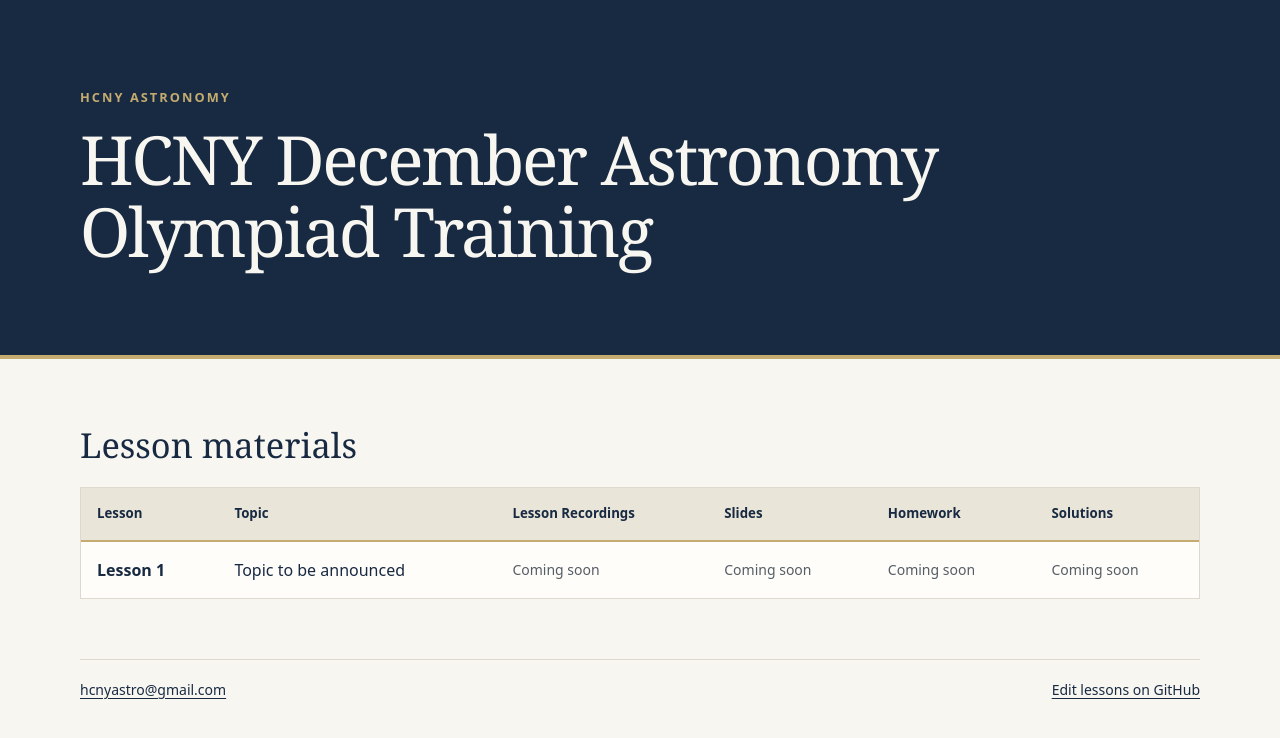
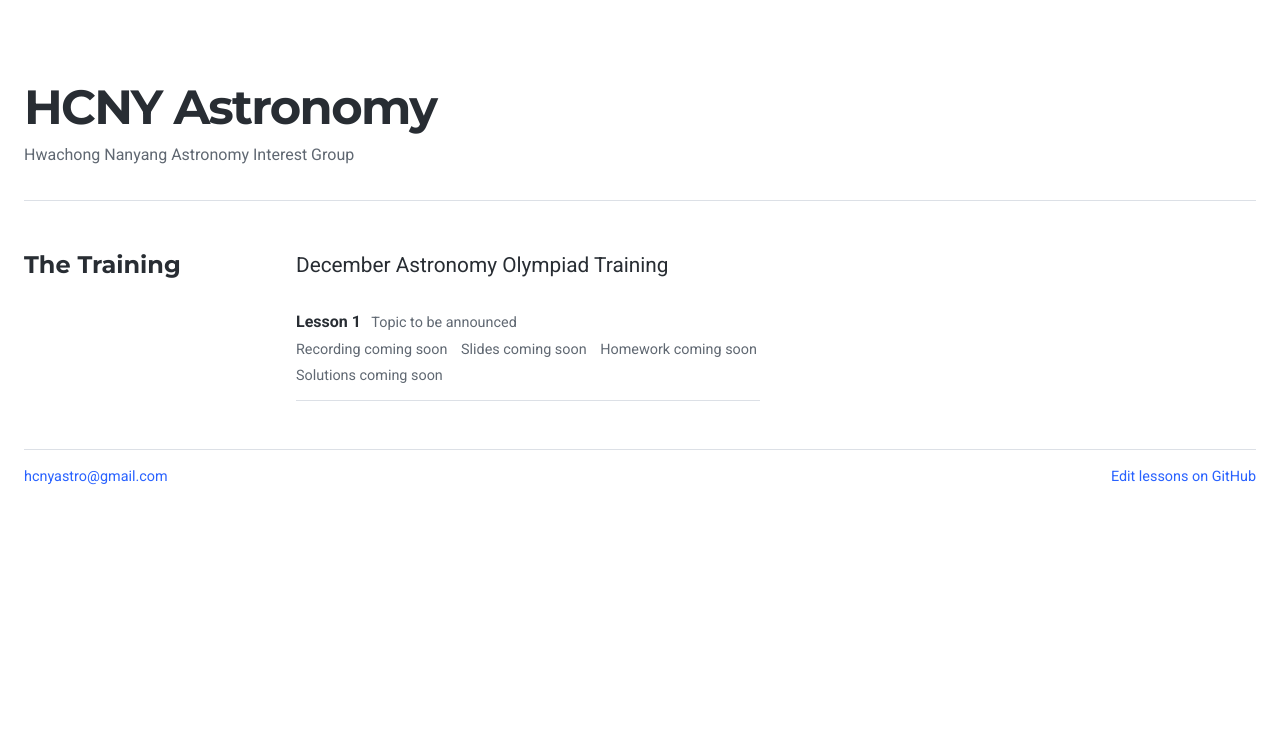
Before and after one commit to HCNYAstronomy/website, a plain HTML site: page index.html in a window 1280 px wide. Drawn offline with Linux system fonts and the light colour scheme.

Commit message:
Redesign astronomy training page

```diff
--- a/index.html
+++ b/index.html
@@ -3,40 +3,28 @@
 <head>
   <meta charset="utf-8">
   <meta name="viewport" content="width=device-width, initial-scale=1">
-  <title>HCNY December Astronomy Olympiad Training</title>
-  <link rel="stylesheet" href="styles.css">
-  <script src="lessons.js" defer></script>
+  <title>HCNY Astronomy | December Astronomy Olympiad Training</title>
+  <link rel="stylesheet" href="https://fonts.googleapis.com/css2?family=Montserrat:wght@700&amp;family=Roboto:wght@400;700&amp;display=swap">
+  <link rel="stylesheet" href="styles.css?v=2">
+  <script src="lessons.js?v=2" defer></script>
 </head>
-<body>
+<body class="wrap">
   <header class="masthead">
-    <div class="wrap">
-      <p class="identity">HCNY Astronomy</p>
-      <h1>HCNY December Astronomy<br class="wide"> Olympiad Training</h1>
-    </div>
+    <h1>HCNY Astronomy</h1>
+    <p>Hwachong Nanyang Astronomy Interest Group</p>
   </header>
-  <main class="wrap">
-    <h2 id="materials">Lesson materials</h2>
-    <p class="scroll-hint">Scroll the table to see all resources.</p>
-    <div class="table-region" role="region" aria-labelledby="materials" tabindex="0">
-      <table>
-        <thead>
-          <tr>
-            <th scope="col">Lesson</th>
-            <th scope="col">Topic</th>
-            <th scope="col">Lesson Recordings</th>
-            <th scope="col">Slides</th>
-            <th scope="col">Homework</th>
-            <th scope="col">Solutions</th>
-          </tr>
-        </thead>
-        <tbody id="lessons">
-          <tr><td colspan="6">Loading lessons…</td></tr>
-        </tbody>
-      </table>
-    </div>
-    <noscript><p>Enable JavaScript to load lesson materials.</p></noscript>
+  <main>
+    <section class="training" aria-labelledby="training-title">
+      <h2 id="training-title">The Training</h2>
+      <div>
+        <p class="course">December Astronomy Olympiad Training</p>
+        <p id="lesson-status" role="status">Loading lessons…</p>
+        <ul id="lessons" class="lesson-list" aria-label="Lessons"></ul>
+        <noscript><p>Enable JavaScript to load lesson materials.</p></noscript>
+      </div>
+    </section>
   </main>
-  <footer class="wrap">
+  <footer>
     <a href="mailto:hcnyastro@gmail.com">hcnyastro@gmail.com</a>
     <a href="https://github.com/HCNYAstronomy/december-astro-training/edit/main/lessons.json">Edit lessons on GitHub</a>
   </footer>
--- a/lessons.js
+++ b/lessons.js
@@ -1,41 +1,43 @@
-const tableBody = document.querySelector('#lessons');
+const lessonList = document.querySelector('#lessons');
+const lessonStatus = document.querySelector('#lesson-status');
 const resources = [
-  ['recording', 'Watch recording'],
-  ['slides', 'View slides'],
-  ['homework', 'Open homework'],
-  ['solutions', 'View solutions'],
+  ['recording', 'Recording'],
+  ['slides', 'Slides'],
+  ['homework', 'Homework'],
+  ['solutions', 'Solutions'],
 ];
 
-function showMessage(message) {
-  tableBody.replaceChildren();
-  const cell = tableBody.insertRow().insertCell();
-  cell.colSpan = 6;
-  cell.textContent = message;
-}
+function renderLesson(lesson) {
+  const item = document.createElement('li');
+  item.className = 'lesson';
+  const heading = document.createElement('p');
+  heading.className = 'lesson-heading';
+  const name = document.createElement('strong');
+  name.textContent = lesson.lesson;
+  const topic = document.createElement('span');
+  topic.className = 'lesson-topic';
+  topic.textContent = lesson.topic;
+  heading.append(name, topic);
 
-function renderLesson(lesson) {
-  const row = document.createElement('tr');
-  const name = document.createElement('th');
-  name.scope = 'row';
-  name.textContent = lesson.lesson;
-  row.append(name);
-  row.insertCell().textContent = lesson.topic;
-
+  const links = document.createElement('p');
+  links.className = 'resources';
   for (const [key, label] of resources) {
-    const cell = row.insertCell();
     const url = lesson[key];
     if (typeof url === 'string' && /^https:\/\//i.test(url.trim())) {
       const link = document.createElement('a');
       link.href = url.trim();
       link.textContent = label;
       link.setAttribute('aria-label', label + ' for ' + lesson.lesson);
-      cell.append(link);
+      links.append(link);
     } else {
-      cell.className = 'pending';
-      cell.textContent = 'Coming soon';
+      const placeholder = document.createElement('span');
+      placeholder.className = 'pending';
+      placeholder.textContent = label + ' coming soon';
+      links.append(placeholder);
     }
   }
-  return row;
+  item.append(heading, links);
+  return item;
 }
 
 async function loadLessons() {
@@ -43,13 +45,11 @@ async function loadLessons() {
     const response = await fetch('./lessons.json', { cache: 'no-cache' });
     if (!response.ok) throw new Error('Unable to fetch lessons.');
     const lessons = await response.json();
-    if (lessons.length === 0) {
-      showMessage('Lessons will be posted here.');
-      return;
-    }
-    tableBody.replaceChildren(...lessons.map(renderLesson));
+    lessonList.replaceChildren(...lessons.map(renderLesson));
+    lessonStatus.textContent = lessons.length ? '' : 'Lessons will be posted here.';
+    lessonStatus.hidden = lessons.length > 0;
   } catch {
-    showMessage('Lesson materials could not be loaded. Please refresh to try again.');
+    lessonStatus.textContent = 'Lesson materials could not be loaded. Please refresh to try again.';
   }
 }
 
--- a/styles.css
+++ b/styles.css
@@ -1,41 +1,40 @@
 :root {
   color-scheme: light;
-  --navy: #182a42;
-  --gold: #c4ab70;
-  --paper: #f8f6f0;
-  --line: #ded9ce;
-  --muted: #555d65;
-  font: 16px/1.5 system-ui, sans-serif;
-  color: var(--navy);
-  background: var(--paper);
+  --ink: #282d33;
+  --muted: #606872;
+  --line: #dce0e6;
+  --blue: #2962ff;
+  font: 16px/1.55 Roboto, "Segoe UI", sans-serif;
+  color: var(--ink);
+  background: #fff;
 }
 * { box-sizing: border-box; }
-body { margin: 0; }
-.wrap { width: min(100% - 3rem, 70rem); margin-inline: auto; }
-.masthead { background: var(--navy); color: var(--paper); border-bottom: 4px solid var(--gold); }
-.masthead .wrap { padding-block: clamp(2.75rem, 7vw, 5.5rem); }
-.identity { margin: 0 0 1rem; color: var(--gold); font-size: .8rem; font-weight: 650; letter-spacing: .16em; text-transform: uppercase; }
-h1, h2 { font-family: Georgia, serif; font-weight: 400; }
-h1 { max-width: 16em; margin: 0; font-size: clamp(2.1rem, 5.3vw, 4.4rem); line-height: 1.06; letter-spacing: -.035em; }
-main { padding-block: clamp(2rem, 5vw, 3.75rem); }
-h2 { margin: 0 0 1rem; font-size: clamp(1.6rem, 3vw, 2.15rem); }
-.table-region { overflow-x: auto; border: 1px solid var(--line); }
-table { width: 100%; min-width: 44rem; border-collapse: collapse; text-align: left; }
-th, td { padding: 1rem; }
-thead { background: #eae5d9; border-bottom: 2px solid var(--gold); }
-thead th { font-size: .83rem; white-space: nowrap; }
-tbody tr { background: #fffdfa; }
-tbody tr:nth-child(even) { background: #f0ede5; }
-tbody tr + tr { border-top: 1px solid var(--line); }
-tbody th { white-space: nowrap; }
-.pending, .scroll-hint { color: var(--muted); font-size: .875rem; }
-.scroll-hint { display: none; }
-a { color: inherit; text-underline-offset: .2em; }
-a:hover { text-decoration-thickness: 2px; }
-:focus-visible { outline: 2px solid #806323; outline-offset: 3px; }
-footer.wrap { display: flex; flex-wrap: wrap; justify-content: space-between; gap: .65rem 1.5rem; padding-block: 1.2rem 2rem; border-top: 1px solid var(--line); font-size: .875rem; }
-@media (max-width: 47rem) {
+.wrap { width: min(100% - 3rem, 77rem); margin: 0 auto; }
+.masthead { padding-block: clamp(2.5rem, 7vw, 5rem) 2rem; border-bottom: 1px solid var(--line); }
+h1, h2, p { margin: 0; }
+h1, h2 { font-family: Montserrat, "Segoe UI", sans-serif; }
+h1 { font-size: clamp(2rem, 4vw, 3rem); line-height: 1.15; letter-spacing: -.035em; }
+.masthead p { margin-top: .5rem; color: var(--muted); }
+.training {
+  display: grid;
+  grid-template-columns: minmax(9rem, 1fr) minmax(0, 4fr);
+  gap: 1rem 2rem;
+  padding-block: clamp(2rem, 4vw, 3rem);
+}
+h2 { font-size: 1.5rem; line-height: 1.35; }
+.course { font-size: clamp(1.125rem, 2vw, 1.3rem); margin-bottom: 1rem; }
+.lesson-list { display: grid; grid-template-columns: repeat(2, minmax(0, 1fr)); gap: 0 2rem; margin: 0; padding: 0; list-style: none; }
+.lesson { padding: .8rem 0; border-bottom: 1px solid var(--line); }
+.lesson-heading { display: flex; flex-wrap: wrap; align-items: baseline; gap: .15rem .65rem; }
+.lesson-topic, .pending, #lesson-status { color: var(--muted); font-size: .9rem; }
+.resources { display: flex; flex-wrap: wrap; gap: .25rem .85rem; margin-top: .25rem; }
+a { color: var(--blue); text-decoration: none; text-underline-offset: .2em; }
+a:hover, a:focus-visible { text-decoration: underline; }
+footer { display: flex; flex-wrap: wrap; justify-content: space-between; gap: .5rem 1.5rem; border-top: 1px solid var(--line); padding-block: 1rem 2rem; font-size: .9rem; }
+@media (max-width: 58rem) {
+  .lesson-list { grid-template-columns: 1fr; }
+}
+@media (max-width: 42rem) {
   .wrap { width: calc(100% - 2rem); }
-  .wide { display: none; }
-  .scroll-hint { display: block; margin: -.45rem 0 .75rem; }
+  .training { grid-template-columns: 1fr; gap: .5rem; }
 }
```
